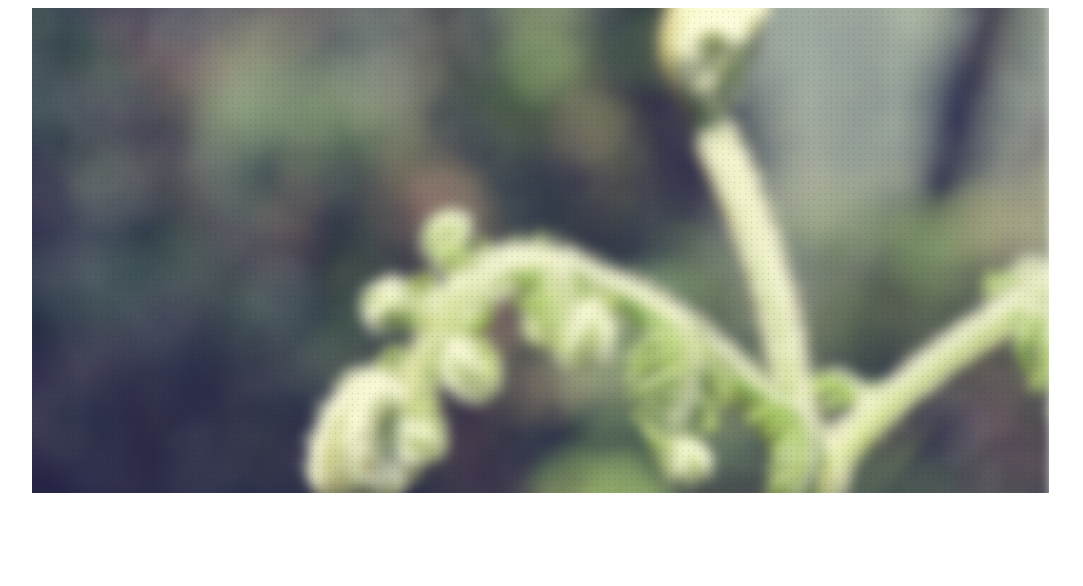
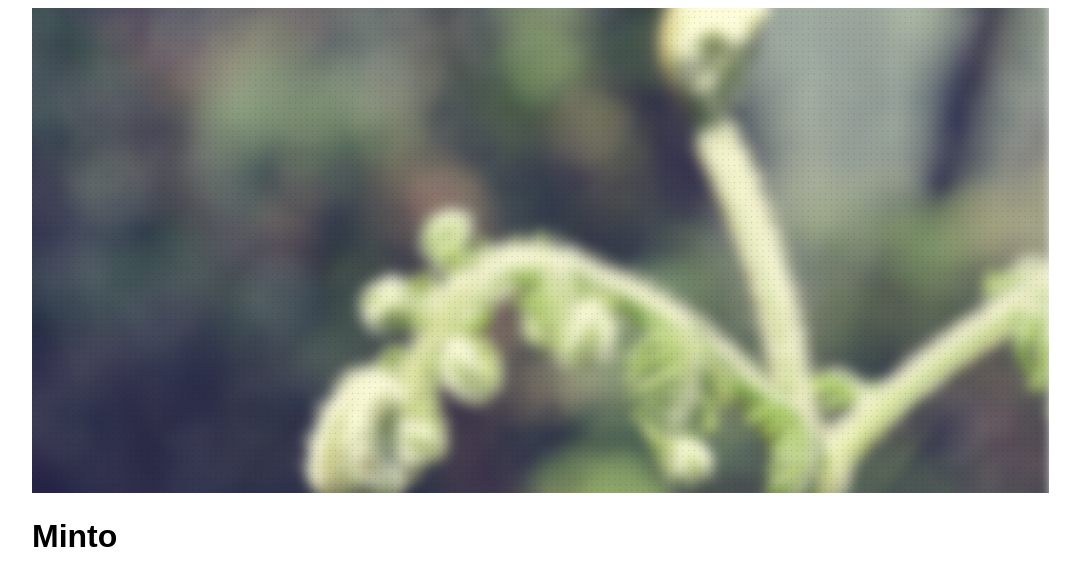
Before and after one commit to Shurap/minto, a plain HTML site: page public/html/index.html in a window 1280 px wide. Shown: the part 146-732 px from the top of the page, without its empty margins (98-1181 px from the left). Drawn offline with Linux system fonts and the light colour scheme.

Commit message:
insert image

```diff
--- a/public/css/styles.css
+++ b/public/css/styles.css
@@ -41,3 +41,7 @@ hr {
     margin-bottom: 4.5px;
     margin-right: 9px;
 }
+
+.image h1 {
+    font-family: StRydeRegular, sans-serif;
+}
--- a/public/html/index.html
+++ b/public/html/index.html
@@ -29,7 +29,10 @@
             </div>
         </div>
     </div>
-    <img src="../images/big_image.png">
+    <div class="image">
+        <img src="../images/big_image.png">
+        <h1>Minto</h1>
+    </div>
 
 </div>
 </body>
```
